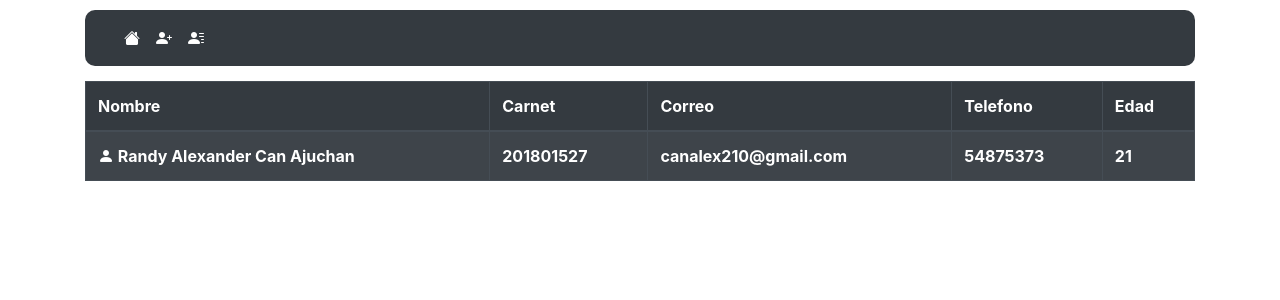
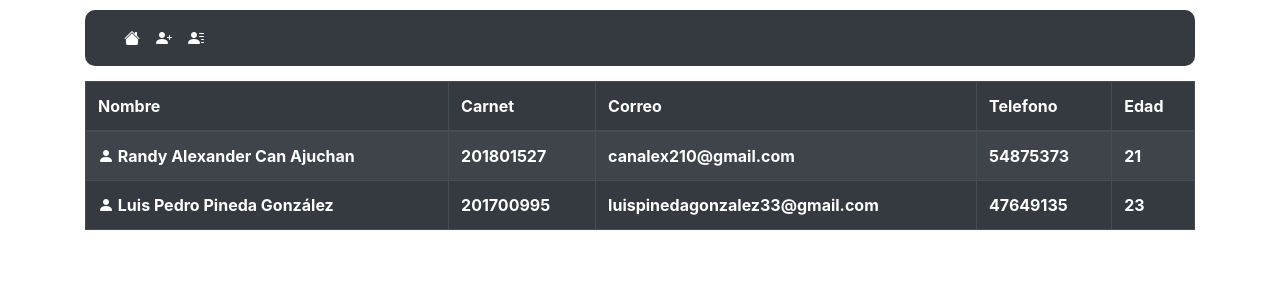
Before and after one commit to Sergio10RPR/PruebaHOTFIX, an Angular app in the folder Frontend/: page /home in a window 1280 px wide. Shown: the top 300 px of the page. Built offline with nearby package versions, Linux system fonts and the light colour scheme.

Commit message:
datos Luis Pineda

```diff
--- a/Frontend/src/app/components/home/home.component.html
+++ b/Frontend/src/app/components/home/home.component.html
@@ -19,6 +19,14 @@
                         <th>54875373</th>
                         <th>21</th>
                     </tr>
+
+                    <tr>
+                        <th><i class="bi bi-person-fill text-white"></i> Luis Pedro Pineda González</th>
+                        <th>201700995</th>
+                        <th>luispinedagonzalez33@gmail.com</th>
+                        <th>47649135</th>
+                        <th>23</th>
+                    </tr>
                 </tbody>
             </table>
         </div>
```
